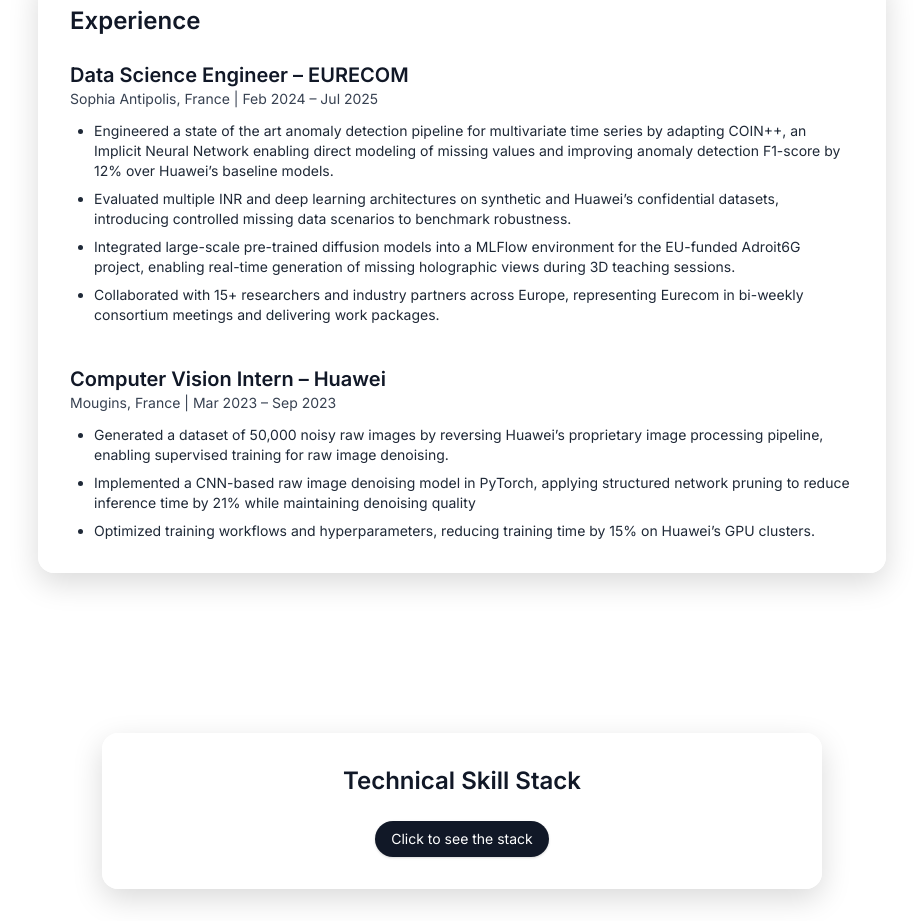
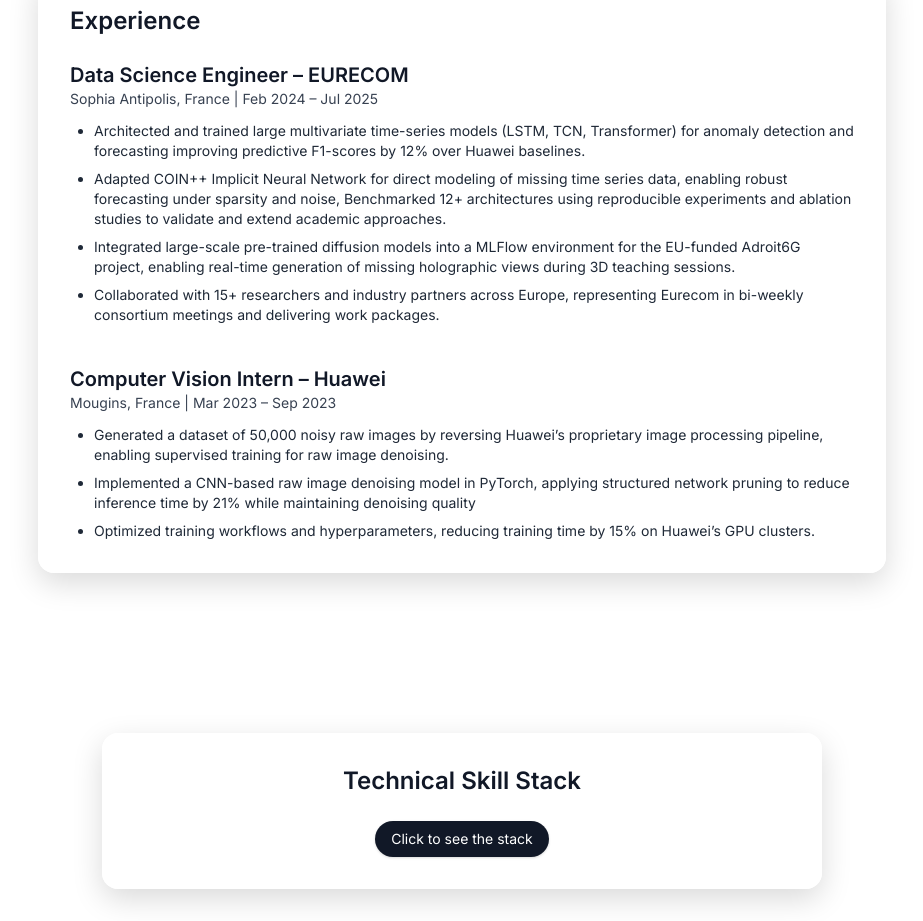
Before and after one commit to tolotolo10/aamir-website, a plain HTML site: page index.html in a window 1280 px wide. Shown: the part 1260-2181 px from the top of the page, without its empty margins (178-1101 px from the left). Drawn offline with nearby package versions, Linux system fonts and the light colour scheme.

Commit message:
Update index.html

```diff
--- a/index.html
+++ b/index.html
@@ -167,8 +167,11 @@
             <h3 class="text-xl font-semibold">Data Science Engineer – EURECOM</h3>
             <p class="text-sm text-gray-700 dark:text-gray-300">Sophia Antipolis, France | Feb 2024 – Jul 2025</p>
             <ul class="list-disc list-outside pl-6 text-sm mt-3 text-gray-800 dark:text-gray-200 space-y-2">
-              <li>Engineered a state of the art anomaly detection pipeline for multivariate time series by adapting COIN++, an Implicit Neural Network enabling direct modeling of missing values and improving anomaly detection F1-score by 12% over Huawei’s baseline models.</li>
-              <li>Evaluated multiple INR and deep learning architectures on synthetic and Huawei’s confidential datasets, introducing controlled missing data scenarios to benchmark robustness.</li>
+              <li>Architected and trained large multivariate time-series models (LSTM, TCN, Transformer) for anomaly
+ detection and forecasting improving predictive F1-scores by 12% over Huawei baselines.</li>
+              <li>Adapted COIN++ Implicit Neural Network for direct modeling of missing time series data, enabling robust
+ forecasting under sparsity and noise, Benchmarked 12+ architectures using reproducible experiments and
+ ablation studies to validate and extend academic approaches.</li>
               <li>Integrated large-scale pre-trained diffusion models into a MLFlow environment for the EU-funded Adroit6G project, enabling real-time generation of missing holographic views during 3D teaching sessions.</li>
               <li>Collaborated with 15+ researchers and industry partners across Europe, representing Eurecom in bi-weekly consortium meetings and delivering work packages.</li>
             </ul>
```
